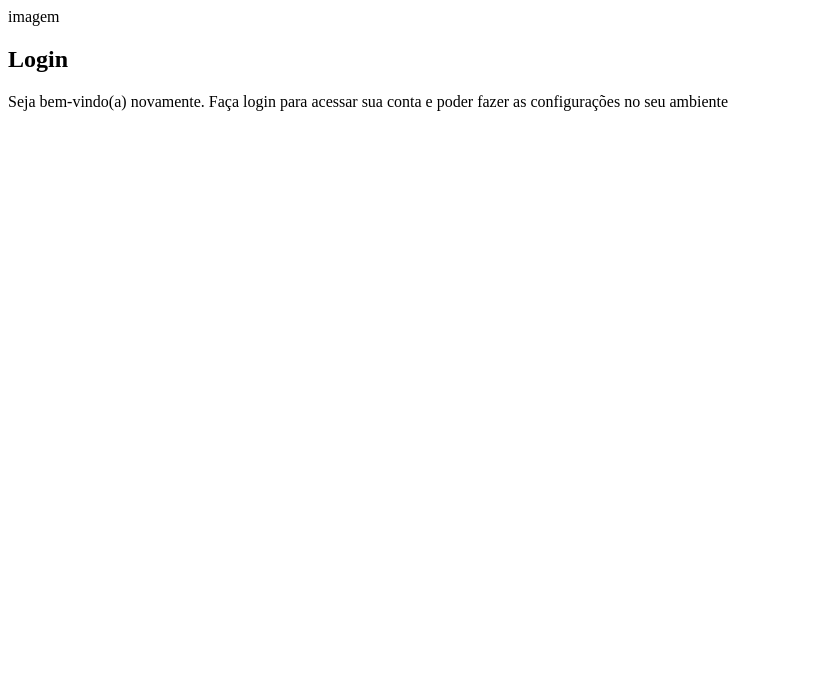
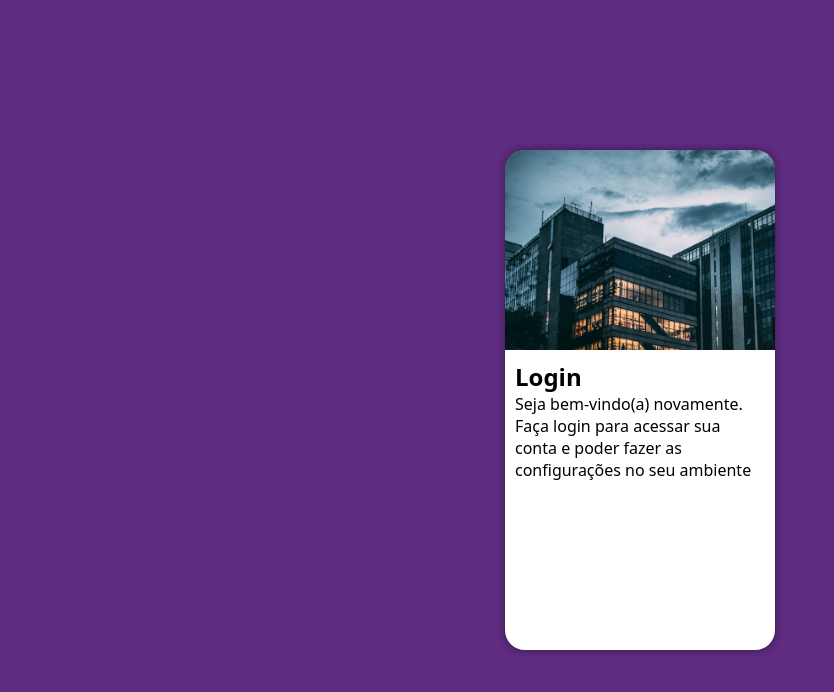
Before and after one commit to kawaru2/projeto-login, a plain HTML site: page index.html in a window 1280 px wide. Shown: the whole page, without its empty margins (0-834 px from the left). Drawn offline with Linux system fonts and the light colour scheme.

Commit message:
aplicando estilos no projeto

```diff
--- a/estilo/style.css
+++ b/estilo/style.css
@@ -4,3 +4,49 @@ Verde: #49a09d
 lilás: #5f2c82
 
 */
+
+* {
+    padding: 0px;
+    margin: 0px;
+    font-family: system-ui, -apple-system, BlinkMacSystemFont, 'Segoe UI', Roboto, Oxygen, Ubuntu, Cantarell, 'Open Sans', 'Helvetica Neue', sans-serif;
+    box-sizing: border-box;
+}
+
+body, html {
+    background-color: #5f2c82;
+    height: 100vh;
+    width: 100vw;
+}
+
+main {
+    position: relative;
+    height: 100vh;
+    width: 100vw;
+}
+
+#login {
+    position: absolute;
+    top: 50%;
+    left: 50%;
+    transform: translate(-50%, -50%);
+    overflow: hidden;
+
+    background-color: white;
+    width: 270px;
+    height: 500px;
+    border-radius: 20px;
+    box-shadow: 0px 0px 10px rgb(0, 0, 0, 0.450);
+}
+
+#imagem {
+    display: block;
+    background: #5f2c82 url(../imagens/fundo-tela-login.jpg) center top no-repeat;
+    height: 200px;
+    background-size: cover;
+}
+
+#formulario {
+    display: block;
+    padding: 10px;
+
+}
--- a/index.html
+++ b/index.html
@@ -11,12 +11,11 @@
     <main>
         <section id="login">
             <div id="imagem">
-                imagem
             </div>
             <div id="formulario">
                 <h1>Login</h1>
                 <p>Seja bem-vindo(a) novamente. Faça login para acessar sua conta e poder fazer as configurações no seu ambiente</p>
-                <form action="login.php" method="post">
+                <form action="login.php" method="post" autocomplete="on">
 
                 </form>
             </div>
```
